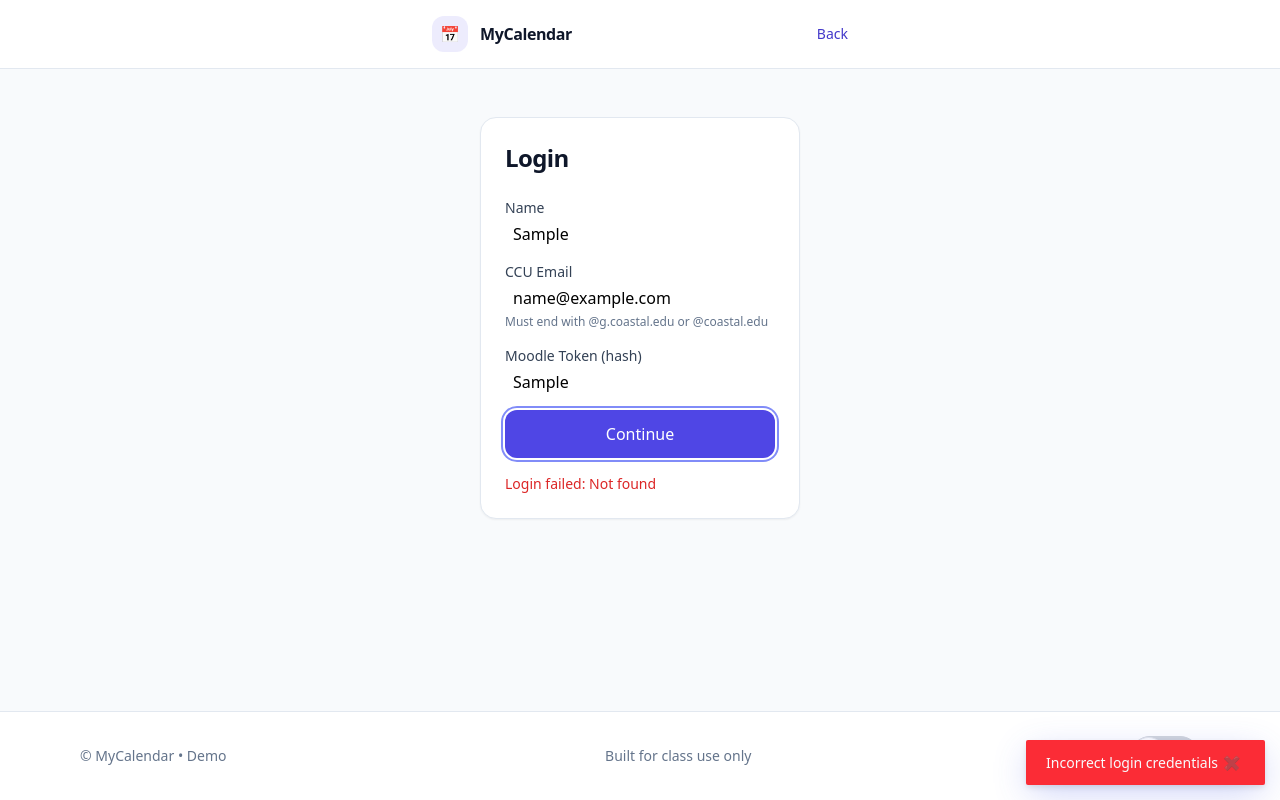
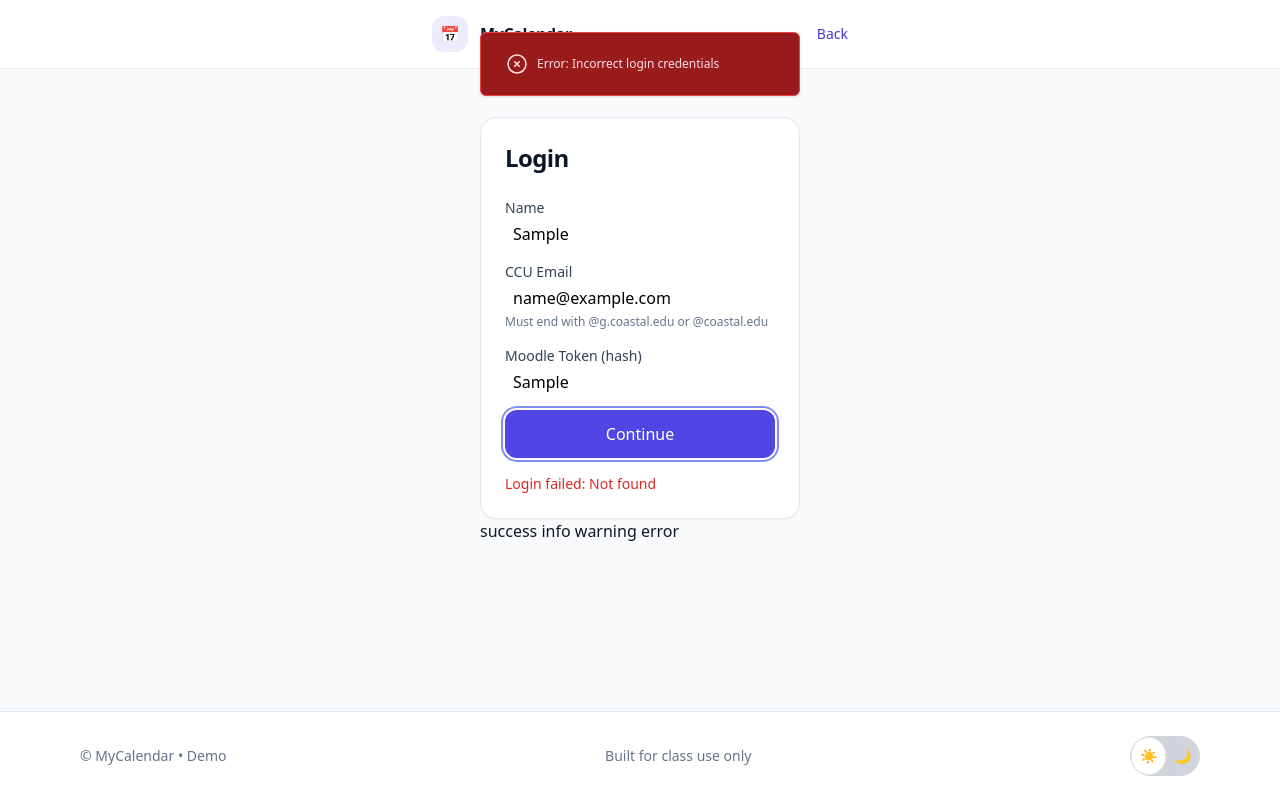
Before and after one commit to CCU-Computing/490-project-mycalendar, a website with bundled scripts: page client/pages/login.html in a window 1280 px wide. Both pictures are taken after typing "Sample", "name@example.com", "Sample" into the empty fields and a click on the button "Continue". Built offline with nearby package versions, Linux system fonts and the light colour scheme; no server answers.

Commit message:
Updated toast notifications
Toast notifications now have a custom component located in /client/components/ToastNotifications.js. This component still needs an eventual refactor, but for now, it should get the job done. There may be places that it still needs to be implemented or tweaked depending on the context.

```diff
--- a/client/components/ToastNotification.js
+++ b/client/components/ToastNotification.js
@@ -1,22 +1,111 @@
-// toast creation located here to prevent excess code
-export default function toastNotification(message, type) {
-    return Toastify({
-        text: message,
-        duration: 3000,
-        close: true,
-        gravity: "bottom",
-        position: "right",
-        stopOnFocus: true,
-        style: {
-            "background":
-                type === "success" ? "oklch(72.3% 0.219 149.579)" :
-                type === "info"    ? "oklch(62.3% 0.214 259.815)" :
-                type === "warning" ? "oklch(79.5% 0.184 86.047)" :
-                type === "error"   ? "oklch(63.7% 0.237 25.331)" :
-                                     "",
-            "color": "oklch(98.4% 0.003 247.858)",
-            "font-size": "14px",
-            "font-weight": "500",
-        },
-    }).showToast();
-};
+/**
+ * A function for generating toast notifications
+ * @param message - a message with the contents of the toast notification
+ * @param type - determines the type of the toast notification and its associated classes/styling
+ */
+export default function ToastNotification(message, type) {
+
+    // get container toast notification container if it already exists
+    let container = document.getElementById('toastNotificationContainer');
+
+    // determine if container already exists
+    if (!container) {
+
+        // create container
+        document.body.insertAdjacentHTML('beforeend', `<div id="toastNotificationContainer" class="flex justify-center items-center z-50"></div>`.trim())
+        container = document.getElementById('toastNotificationContainer');
+    }
+
+    // get classes depending on the type
+    const typeClasses = {
+        success: "bg-green-800 border-green-500 text-green-100",
+        info: "bg-blue-800 border-blue-500 text-blue-100",
+        warning: "bg-yellow-800 border-yellow-500 text-yellow-100",
+        error: "bg-red-800 border-red-500 text-red-100",
+    }
+
+    // get svg depending on the type
+    const typeSVG = {
+        success:
+            `
+            <svg xmlns="http://www.w3.org/2000/svg" fill="none" viewBox="0 0 24 24" stroke-width="1.5" stroke="currentColor" class="size-6">
+                <path stroke-linecap="round" stroke-linejoin="round" d="M9 12.75 11.25 15 15 9.75M21 12a9 9 0 1 1-18 0 9 9 0 0 1 18 0Z" />
+            </svg>
+            `,
+        info:
+            `
+            <svg xmlns="http://www.w3.org/2000/svg" fill="none" viewBox="0 0 24 24" stroke-width="1.5" stroke="currentColor" class="size-6">
+                <path stroke-linecap="round" stroke-linejoin="round" d="m11.25 11.25.041-.02a.75.75 0 0 1 1.063.852l-.708 2.836a.75.75 0 0 0 1.063.853l.041-.021M21 12a9 9 0 1 1-18 0 9 9 0 0 1 18 0Zm-9-3.75h.008v.008H12V8.25Z" />
+            </svg>
+            `,
+        warning:
+            `
+            <svg xmlns="http://www.w3.org/2000/svg" fill="none" viewBox="0 0 24 24" stroke-width="1.5" stroke="currentColor" class="size-6">
+                <path stroke-linecap="round" stroke-linejoin="round" d="M12 9v3.75m9-.75a9 9 0 1 1-18 0 9 9 0 0 1 18 0Zm-9 3.75h.008v.008H12v-.008Z" />
+            </svg>
+            `,
+        error:
+            `
+            <svg xmlns="http://www.w3.org/2000/svg" fill="none" viewBox="0 0 24 24" stroke-width="1.5" stroke="currentColor" class="size-6">
+                <path stroke-linecap="round" stroke-linejoin="round" d="m9.75 9.75 4.5 4.5m0-4.5-4.5 4.5M21 12a9 9 0 1 1-18 0 9 9 0 0 1 18 0Z"/>
+            </svg>
+            `
+    }
+
+    // create toast notification
+    container.insertAdjacentHTML('beforeend', `
+        <div class="opacity-0 fixed w-80 h-16 flex items-center gap-2 border rounded-md px-6 py-4 top-0 transition-all duration-150 ease-in-out shadow z-50 ${typeClasses[type]}">
+            <div>${typeSVG[type]}</div>
+            <div class="flex items-center text-xs font-medium">
+                <p>${type[0].toUpperCase() + type.slice(1)}: ${message}</p>
+            </div>
+        </div>
+    `.trim())
+
+    // grab the newly created toast notification
+    const toast = container.lastElementChild;
+
+    // fade in toast notification
+    setTimeout(() => toast.classList.remove("opacity-0"), 150);
+
+    // fade out toast notification and remove after three seconds
+    setTimeout(() => {
+        toast.classList.add("opacity-0");
+        setTimeout(() => toast.remove(), 150);
+    }, 3000)
+
+    // set max toasts and counter variable (need to go back and fix this mess, but for now, it works)
+    const maxToasts = 3;
+    let count = 0;
+
+    // iterate through each toast
+    for (let i = container.children.length - 1; i >= 0; i--) {
+
+        // get current node
+        let node = container.children[i];
+
+        // apply conditional classes
+        if (maxToasts - count === 3) {
+
+            // update classes
+            node.classList.add("z-50", "translate-y-8", "scale-100")
+        } else if (maxToasts - count === 2) {
+
+            // update classes
+            node.classList.remove("z-50", "translate-y-8", "scale-100")
+            node.classList.add("z-40", "translate-y-11", "scale-95")
+        } else if (maxToasts - count === 1) {
+
+            // update classes
+            node.classList.remove("z-40", "translate-y-11", "scale-95")
+            node.classList.add("z-30", "translate-y-14", "scale-90")
+        } else {
+
+            // remove oldest element
+            container.firstElementChild.remove();
+        }
+
+        // increment count
+        count++;
+    }
+}
--- a/client/js/dashboard.js
+++ b/client/js/dashboard.js
@@ -1,7 +1,7 @@
 import { mountClassList } from "../components/ClassList.js";
 import { mountCalendar } from "../components/Calendar.js";
 import { api } from "./apiClient.js";
-import toastNotification from "../components/ToastNotification.js";
+import ToastNotification from "../components/ToastNotification.js";
 
 (function () {
 
@@ -387,7 +387,7 @@ import toastNotification from "../components/ToastNotification.js";
         await calendar.reload();
 
         // show calendar refresh success toast notification
-        toastNotification("Calendar successfully refreshed", "success");
+        ToastNotification("Calendar successfully refreshed", "success");
       } catch (error) {
 
         // restore inner html
@@ -397,7 +397,7 @@ import toastNotification from "../components/ToastNotification.js";
         assignmentTypeToggles.classList.remove("hidden");
 
         // show calendar refresh success toast notification
-        toastNotification("An error has occurred", "error");
+        ToastNotification("An error has occurred", "error");
       }
     });
 
--- a/client/js/login.js
+++ b/client/js/login.js
@@ -1,4 +1,4 @@
-import toastNotification from "../components/ToastNotification.js";
+import ToastNotification from "../components/ToastNotification.js";
 import { api } from "./apiClient.js";
 
 const form = document.getElementById("loginForm");
@@ -6,6 +6,24 @@ const nameEl = document.getElementById("name");
 const emailEl = document.getElementById("email");
 const pwdEl = document.getElementById("password");
 const errEl = document.getElementById("formError");
+
+const successBtn = document.getElementById("successBtn");
+const infoBtn = document.getElementById("infoBtn");
+const warningBtn = document.getElementById("warningBtn");
+const errorBtn = document.getElementById("errorBtn");
+
+successBtn.addEventListener("click", function () {
+    ToastNotification("success", "success");
+});
+infoBtn.addEventListener("click", function () {
+    ToastNotification("info", "info");
+});
+warningBtn.addEventListener("click", function () {
+    ToastNotification("warning", "warning");
+});
+errorBtn.addEventListener("click", function () {
+    ToastNotification("error", "error");
+});
 
 // (Optional) relabel the password field to make it clear it's the token
 const pwdLabel = document.querySelector('label[for="password"]');
@@ -25,7 +43,7 @@ form?.addEventListener("submit", async (e) => {
   const token = (pwdEl?.value || "").trim();   // <-- this is the token (hash)
 
   // determine if any data is missing
-  if (!name || !email || !token) toastNotification("Missing login credentials", "error");
+  if (!name || !email || !token) ToastNotification("Missing login credentials", "error");
 
   if (!token) {
     errEl.textContent = "Please paste your Moodle token (hash) into the field.";
@@ -42,7 +60,7 @@ form?.addEventListener("submit", async (e) => {
     sessionStorage.setItem("mc_email", email);
 
     // show successful login toast notification
-    toastNotification("Login successful", "success");
+    ToastNotification("Login successful", "success");
 
     // Go to dashboard
     window.location.href = "/pages/dashboard.html";
@@ -51,6 +69,6 @@ form?.addEventListener("submit", async (e) => {
     errEl.classList.remove("hidden");
 
     // show unsuccessful login toast notification
-    toastNotification("Incorrect login credentials", "error");
+    ToastNotification("Incorrect login credentials", "error");
   }
 });
--- a/client/pages/login.html
+++ b/client/pages/login.html
@@ -9,10 +9,8 @@
     <script src="../js/util/tailwind-config.js"></script>
     <script src="../js/util/handle-theme-flash.js"></script>
     <script type="module" src="../js/login.js" defer></script>
-    <script type="text/javascript" src="https://cdn.jsdelivr.net/npm/toastify-js"></script>
-    <link rel="stylesheet" type="text/css" href="https://cdn.jsdelivr.net/npm/toastify-js/src/toastify.min.css">
   </head>
-  <body class="flex flex-col transition-colors duration-300 min-h-screen bg-slate-50 dark:bg-neutral-800 text-slate-900 dark:text-slate-200">
+  <body class="relative flex flex-col transition-colors duration-300 min-h-screen bg-slate-50 dark:bg-neutral-800 text-slate-900 dark:text-slate-200">
     <header class="border-b border-slate-200 dark:border-neutral-600 bg-white dark:bg-neutral-900">
       <div class="mx-auto max-w-md px-4 py-4 flex items-center justify-between">
         <div class="flex items-center gap-3">
@@ -77,6 +75,10 @@
           <p id="formError" class="text-sm text-red-600 hidden mt-2"></p>
         </form>
       </div>
+        <button id="successBtn">success</button>
+        <button id="infoBtn">info</button>
+        <button id="warningBtn">warning</button>
+        <button id="errorBtn">error</button>
     </main>
     <div data-partial="../partials/footer.html"></div>
     <script type="module" src="../js/partials.js"></script>
```
Also changed, not shown: client/js/focusMode.js (+14 -14 lines).
